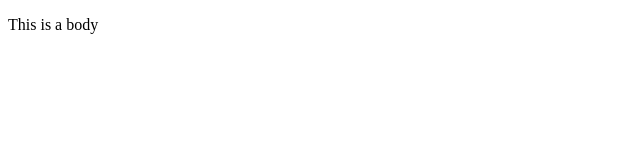
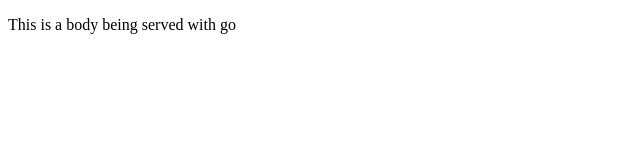
Before and after one commit to 0xspig/tsm-go, a plain HTML site: page ui/html/index.html in a window 1280 px wide. Shown: the whole page, without its empty margins (0-640 px from the left). Drawn offline with Linux system fonts and the light colour scheme.

Commit message:
updated index so I can tell if it works

```diff
--- a/ui/html/index.html
+++ b/ui/html/index.html
@@ -4,5 +4,5 @@
 </head>
 
 <body>
-	<p>This is a body</p>
+	<p>This is a body being served with go</p>
 </body>
```
